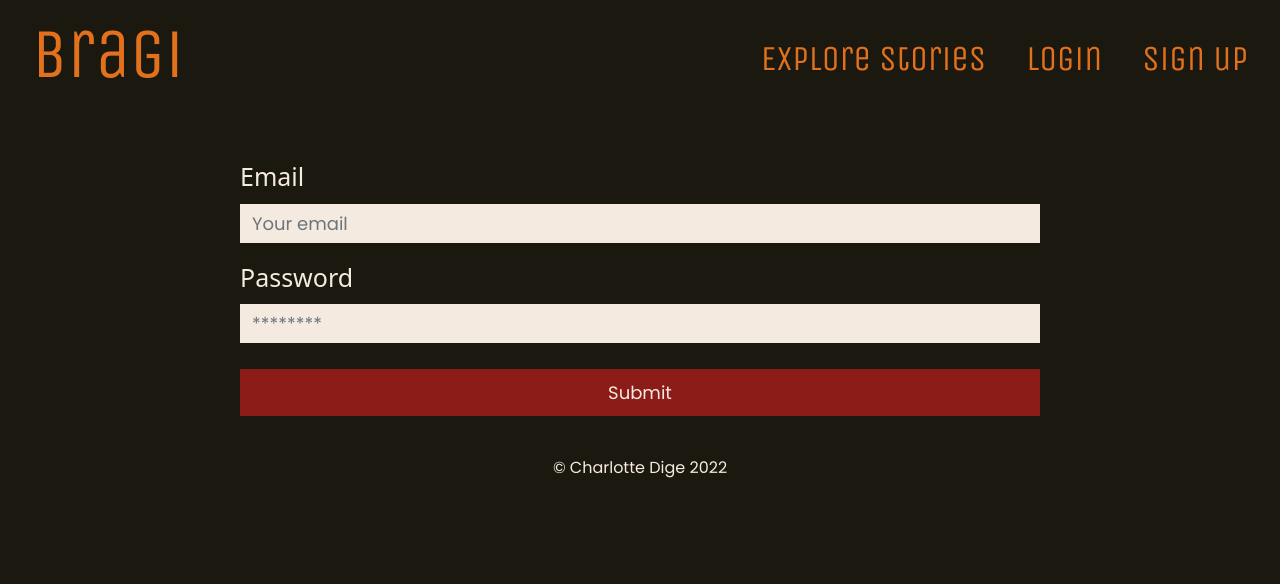
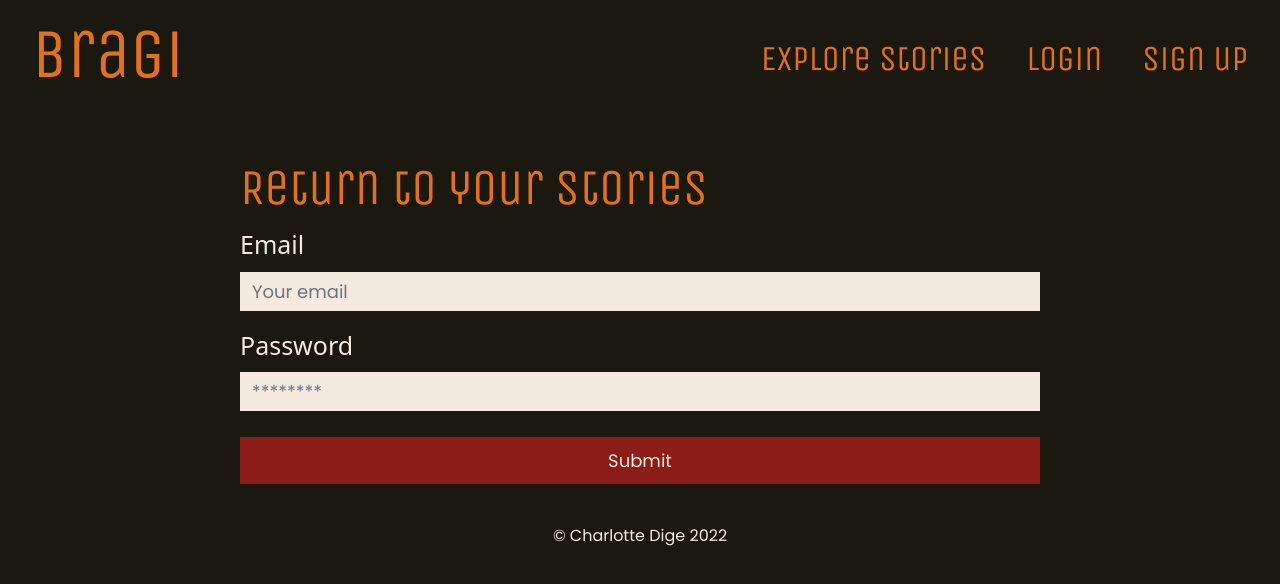
Before and after one commit to CharDige/Bragi, a React (Create React App) app in the folder client/: page /login in a window 1280 px wide. Shown: the top 584 px of the page. Built offline with nearby package versions, Linux system fonts and the light colour scheme.

Commit message:
Updated for styling

```diff
--- a/client/src/pages/Login.js
+++ b/client/src/pages/Login.js
@@ -51,6 +51,9 @@ const Login = (props) => {
         </div>
       ) : (
         <div className="login-signup-form-style">
+          <h2 className='login-signup-heading'>
+            Return to your stories
+          </h2>
           <form onSubmit={handleFormSubmit}>
             <div className="mb-3">
               <label className="form-label">Email</label>
```
